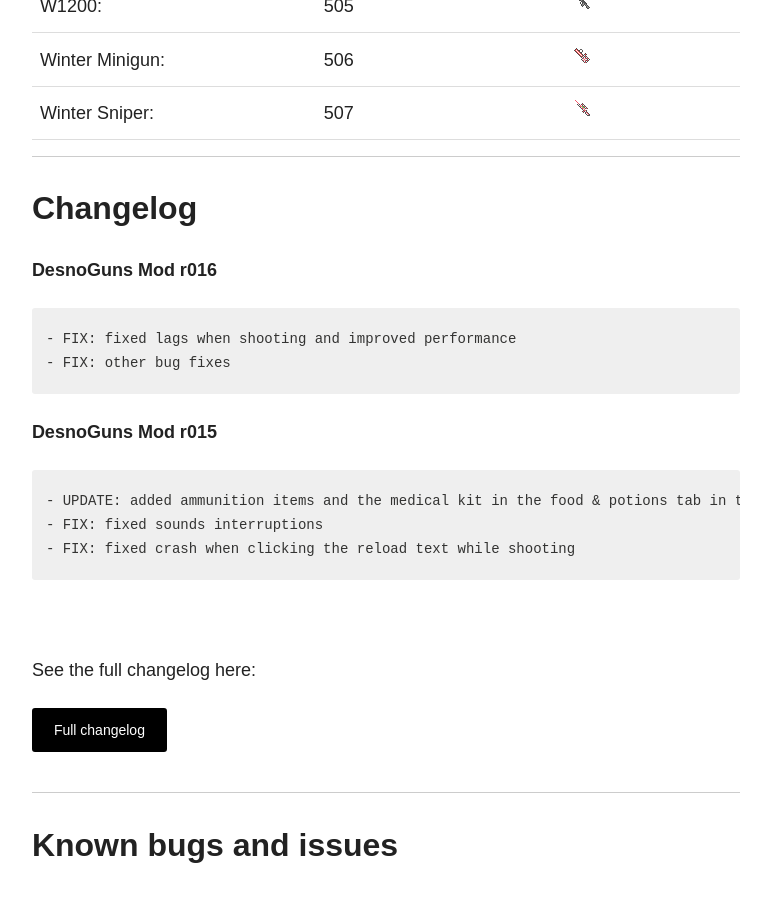
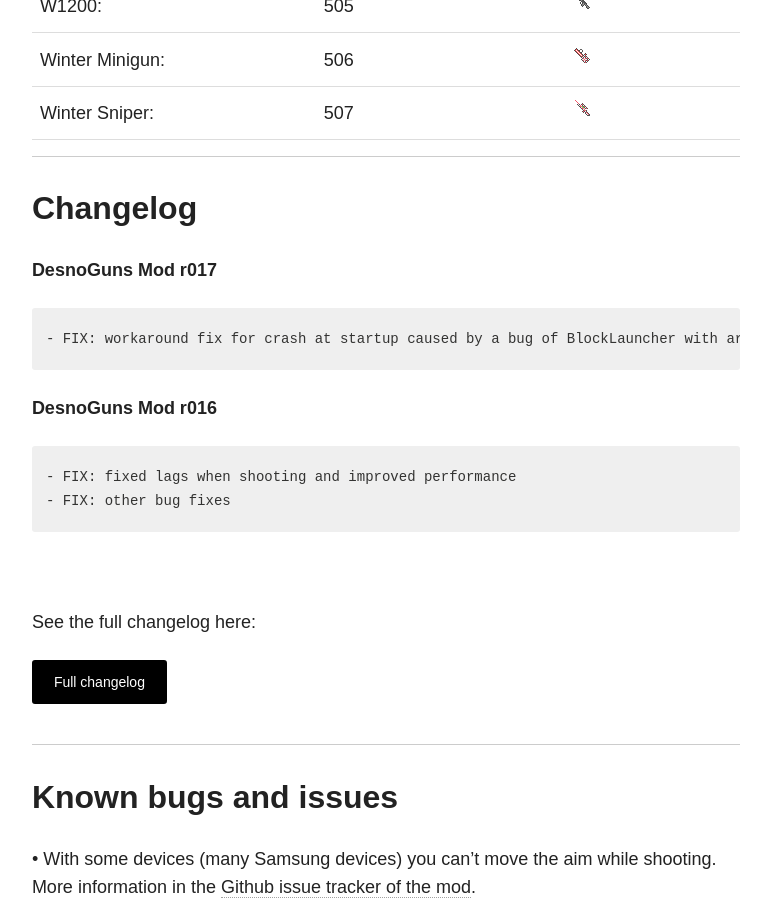
Before and after one commit to Desno365/Desno365.github.io, a Jekyll site: the page built from minecraft/desnoguns-mod/index.md, in a window 1280 px wide and 900 px high, scrolled down 13457 px. Shown: the whole window, without its empty margins (254-1025 px from the left). Built offline with Jekyll 4.4.1, drawn with Linux system fonts in a browser that asks for light colours; nearby versions of some CDN libraries; comment, search, counter and statistics services are not loaded.

Commit message:
DesnoGuns r017

```diff
--- a/minecraft/desnoguns-mod/full-changelog/changelog.html
+++ b/minecraft/desnoguns-mod/full-changelog/changelog.html
@@ -1,3 +1,6 @@
+<i>DesnoGuns Mod r017</i><br>
+- FIX: workaround fix for crash at startup caused by a bug of BlockLauncher with armors. I had to remove the Juggernaut (temporarily) to fix the problem<br><br>
+
 <i>DesnoGuns Mod r016</i><br>
 - FIX: fixed lags when shooting and improved performance<br>
 - FIX: other bug fixes<br><br>
--- a/minecraft/desnoguns-mod/index.md
+++ b/minecraft/desnoguns-mod/index.md
@@ -43,13 +43,13 @@
 ## Downloads
 
 <i>Minecraft Pocket Edition 0.14.3:</i><br>
-<i> --- DesnoGuns Mod <b>r016</b>:</i>
+<i> --- DesnoGuns Mod <b>r017</b>:</i>
 
 | Website | Support | Regular |
 |:--------|:-------:|:-------:|
-| Filecred:          | [Support download](http://adf.ly/1aYAVa) | [Regular download](http://filecred.com/A893G574) |
-| Dropbox:           | [Support download](http://adf.ly/1aYAQs) | [Regular download](https://www.dropbox.com/s/3bpr401qmw2dtg0/DesnoGuns_Mod_r016_Desno365.modpkg?dl=1) |
-| MediaFire:         | [Support download](http://adf.ly/1aYASY) | [Regular download](http://www.mediafire.com/download/0qkix3985mf15y4/DesnoGuns_Mod_r016_Desno365.modpkg) |
+| Filecred:          | [Support download](http://adf.ly/1aw0ua) | [Regular download](http://filecred.com/A8E1G575) |
+| Dropbox:           | [Support download](http://adf.ly/1aw118) | [Regular download](https://www.dropbox.com/s/vqos5ntkdx0t5md/DesnoGuns_Mod_r017_Desno365.modpkg?dl=1) |
+| MediaFire:         | [Support download](http://adf.ly/1aw0qz) | [Regular download](http://www.mediafire.com/download/acr134f96era496/DesnoGuns_Mod_r017_Desno365.modpkg) |
 |----
 {: .table}
 
@@ -181,17 +181,15 @@
 
 ## Changelog
 
+**DesnoGuns Mod r017**
+{% highlight text %}
+- FIX: workaround fix for crash at startup caused by a bug of BlockLauncher with armors. I had to remove the Juggernaut (temporarily) to fix the problem
+{% endhighlight %}
+
 **DesnoGuns Mod r016**
 {% highlight text %}
 - FIX: fixed lags when shooting and improved performance
 - FIX: other bug fixes
-{% endhighlight %}
-
-**DesnoGuns Mod r015**
-{% highlight text %}
-- UPDATE: added ammunition items and the medical kit in the food & potions tab in the creative inventory
-- FIX: fixed sounds interruptions
-- FIX: fixed crash when clicking the reload text while shooting
 {% endhighlight %}
 
 <br>
```
Also changed, not shown: minecraft/desnoguns-mod/full-changelog/index.md (+5 -0 lines).
